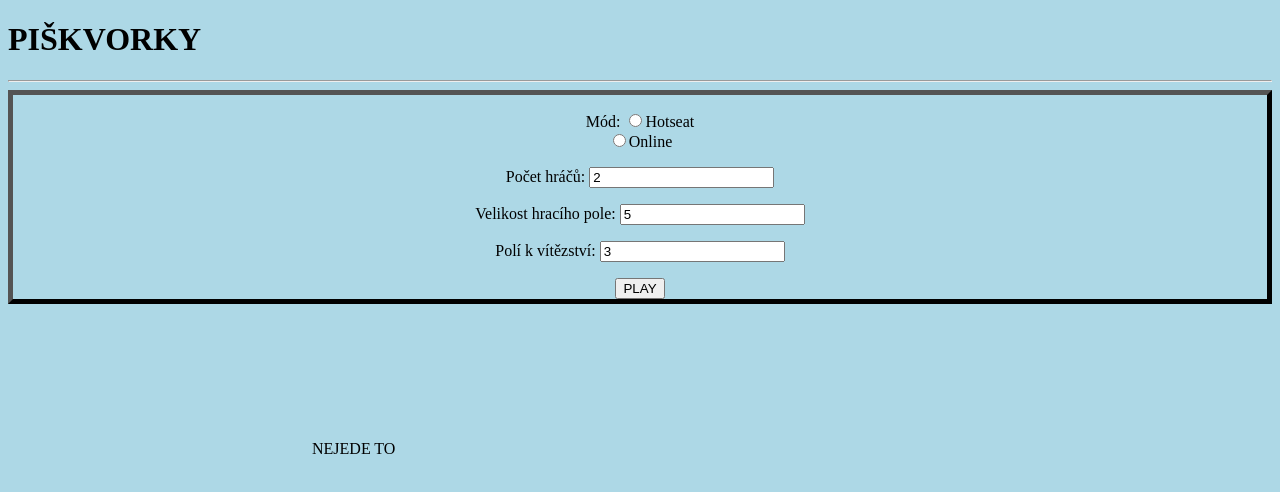
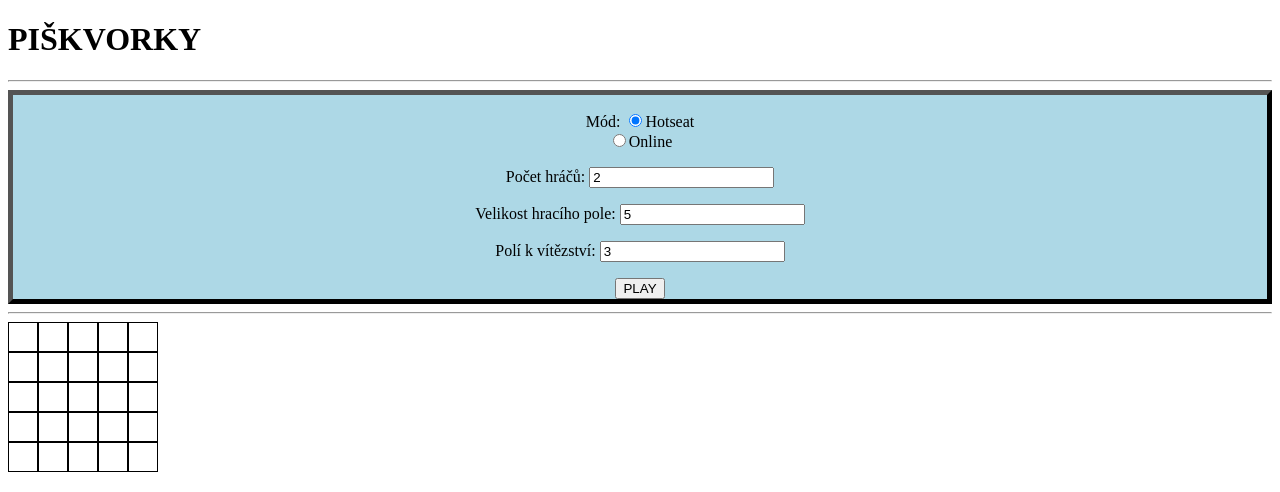
Before and after one commit to lukynv/js-piskvorky, a plain HTML site: page index.html in a window 1280 px wide. Both pictures are taken after a click on the button "PLAY". Drawn offline with nearby package versions, Linux system fonts and the light colour scheme.

Commit message:
generace herního pole

```diff
--- a/index.html
+++ b/index.html
@@ -8,52 +8,62 @@
         {
             text-align: center;
             border: 5px outset black;
+            background-color: lightblue;
         }
-        #gametable *
+        #playfield *
         {
             text-align: center;
             border: 1px solid black;
+        }
+        .nobr
+        {
+            white-space: nowrap;
+            line-height: 0%;
         }
     </style>
     <script src="https://code.jquery.com/jquery-2.2.4.min.js">
     </script>
 
 </head>
-<body style="background-color: lightblue">
+<body>
 <h1>PIŠKVORKY</h1><hr />
 <form id="mainmenu" action="" onsubmit="return false;">
     <!-- Hotseat nebo online mod --> <p>Mód:
-    <input type="radio" id="mode_hotseat" name="mode" value="Hotseat" />Hotseat<br>
+    <input type="radio" id="mode_hotseat" name="mode" value="Hotseat" checked="true" />Hotseat<br>
     <input type="radio" id="mode_online" name="mode" value="Online" />Online</p>
     <!-- Počet hráčů (2+, vlastní barvy) --><p>Počet hráčů:
     <input type="number" id="players" min="2" value="2" /></p>
     <!-- Velikost hracího pole (5+) --><p>Velikost hracího pole:
-    <input type="number" id="playfield" min="5" value="5" /></p>
+    <input type="number" id="playfieldN" min="5" value="5" /></p>
     <!-- Win condition - počet polí nutných k vítězství (3+) --><p>Polí k vítězství:
     <input type="number" id="winfield" min="3" value="3" /></p>
     <button id="play">PLAY</button>
-</form>
+</form><hr />
 
-<canvas id="playfieldCanvas">
+<div id="playfield" class="nobr" width="500" height="500"></div>
 
-</canvas>
-    NEJEDE TO
+
+
 <script>
-    var playfieldCanvas = $('#playfieldCanvas');
+    //var playfieldCanvasND = document.getElementById("playfieldCanvas");
+    //var playfieldC = playfieldCanvasND.getContext("2d");
+    var playfield   =   $('#playfield');
+
+
     var config = {
             mode : "hotseat",
             players : $('#players').val(),
-            playfield : $('#playfield').val(),
+            playfield : $('#playfieldN').val(),
             winfield : $('#winfield').val(),
-            width:10,
-            height:10
+            width:28,
+            height:28
     };
 
     function config_set() {                                // Nastavit proměnné
         if($('#mode_online').prop('checked'))
         {config.mode = "online";} else {config.mode="hotseat";}  // herní mód
         config.players = $('#players').val();          // počet hráčů
-        config.playfield = $('#playfield').val();      // hrací oblast
+        config.playfield = $('#playfieldN').val();      // hrací oblast
         config.winfield = $('#winfield').val();        // počet polí pro vítězství
         console.log("mód:",config.mode,
                 "hráči:",config.players,
@@ -63,15 +73,26 @@
     }
 
     function drawPlayfield() {
-        playfieldCanvas.clearRect(0,0,50,50);  //sračka, nevim jestli s kanvasem
-        playfieldCanvas.text = "baf";
+        $('#playfield').empty();
+        //console.log($('#playfield'))
+        for(var i=0;i<config.playfield;i++)
+        {
+            for(var n=0;n<config.playfield;n++){
+                //playfieldC.fillStyle = "#FF0000";
+                var x=i; var y=n;
+                $('<canvas></canvas>').attr({width: config.width,
+                    height: config.height,
+                    onclick: 'playfieldClicked('+x+','+y+')'}).appendTo(playfield);
+            }
+            $('<br />').appendTo(playfield);
+        }
     }
 
     function init(){
-        for(i=0; i < playfield; i++)
+        for(i=0; i < config.playfield; i++)
         {
             $('<tr id="row000"></tr>').appendTo( $('#gametable') );
-            for(i=0; i < playfield; i++)
+            for(i=0; i < config.playfield; i++)
             {
                 $('<td></td>').appendTo( $('#row000') );
             }
@@ -81,10 +102,19 @@
     $('#play').on('click', function()   // Po kliknutí na PLAY
     {
         config_set();
-        init();
+        //init();
         drawPlayfield();
 
     });
+
+    function checkWinCondition() {
+        return false;
+    };
+
+    function playfieldClicked(x,y) {
+        console.log('Clicked', x,y);
+
+    };
 
 
 </script>
```
